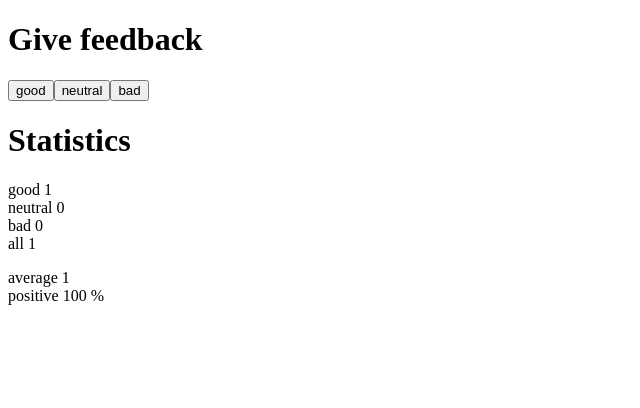
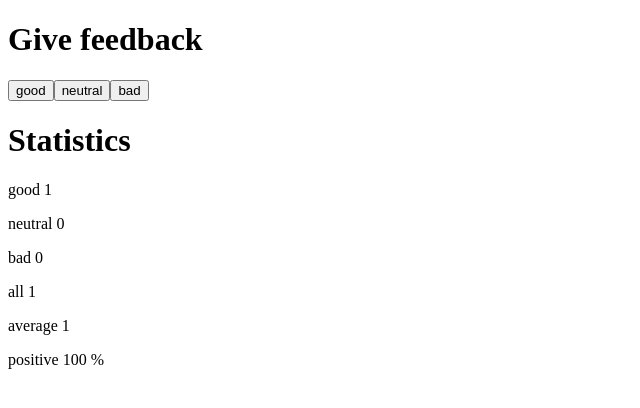
Before and after one commit to ko-sini/fullstackopen, a React (Vite) app in the folder osa1/unicafe/: page / in a window 1280 px wide. Both pictures are taken after a click on the button "good". Shown: the top 408 px of the page, without its empty margins (0-640 px from the left). Built offline with nearby package versions, Linux system fonts and the light colour scheme.

Commit message:
Tehtävä 1.10: unicafe step5

```diff
--- a/osa1/unicafe/src/App.jsx
+++ b/osa1/unicafe/src/App.jsx
@@ -16,26 +16,27 @@ const Statistics = ({good, bad, neutral}) => {
   if (all == 0) {
     return (
       <div>
-        <h1>Statistics</h1>
         No feedback given
       </div>
     )
   } else {
     return (
       <div>
-          <h1>Statistics</h1>
-          good {good}<br />
-          neutral {neutral}<br/>
-          bad {bad}<br />
-          all {all}
-
-          <p>
-            average {avg}<br />
-            positive {pctPositive} %
-          </p>
+        <StatisticLine text='good' value={good} />
+        <StatisticLine text='neutral' value={neutral} />
+        <StatisticLine text='bad' value={bad} />
+        <StatisticLine text='all' value={all} />
+        <StatisticLine text='average' value={avg} />
+        <StatisticLine text='positive' value={pctPositive + ' %'} />
       </div>
     )
   }
+}
+
+const StatisticLine = ({text, value}) => {
+  return (
+    <p>{text} {value}</p>
+  )
 }
 
 
@@ -56,6 +57,7 @@ const App = () => {
         <Button handleClick={() => handleClick(bad, setBad)} buttonText='bad' />
       </div>
 
+      <h1>Statistics</h1>
       <Statistics good={good} bad={bad} neutral={neutral}/>
     </div>
   )
```
